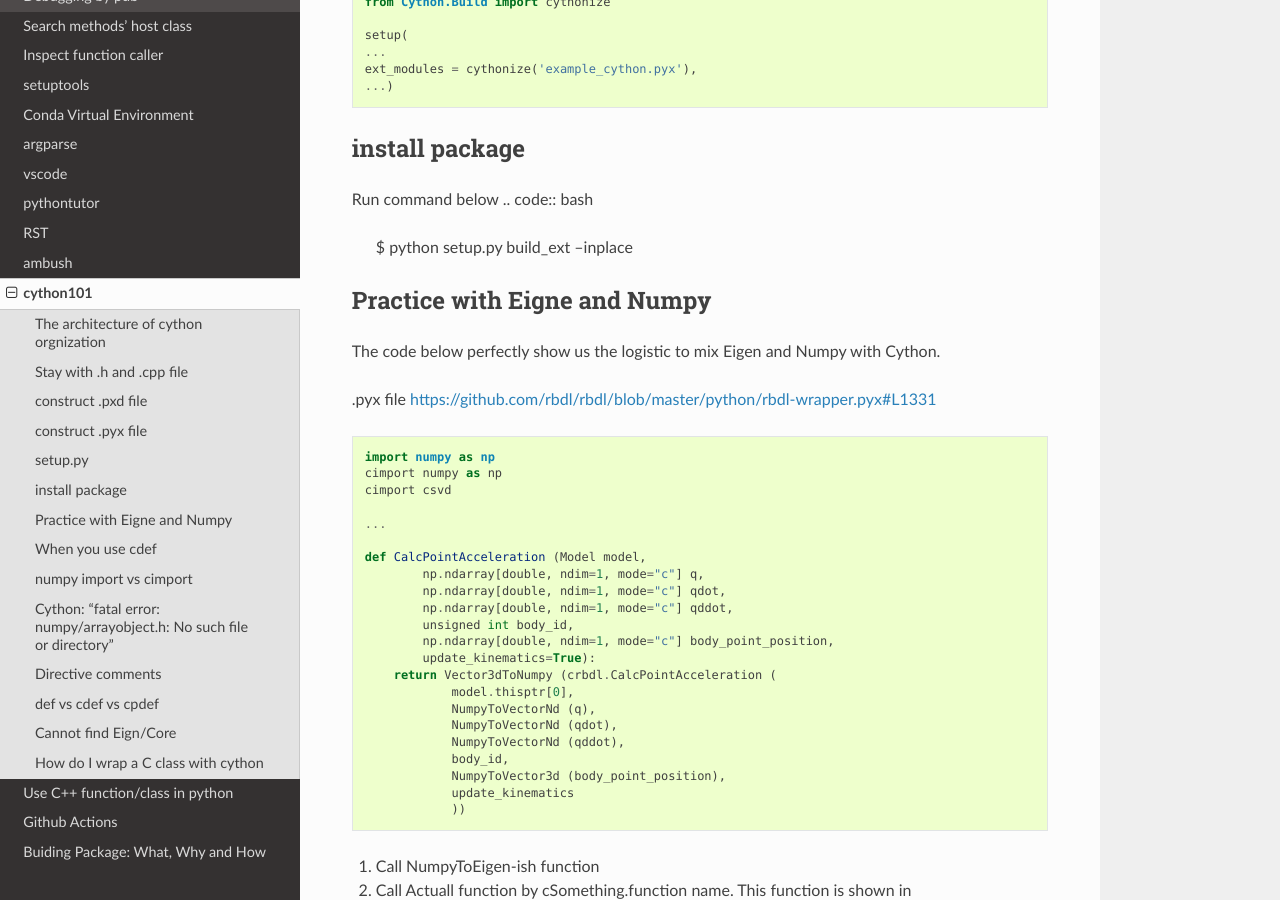
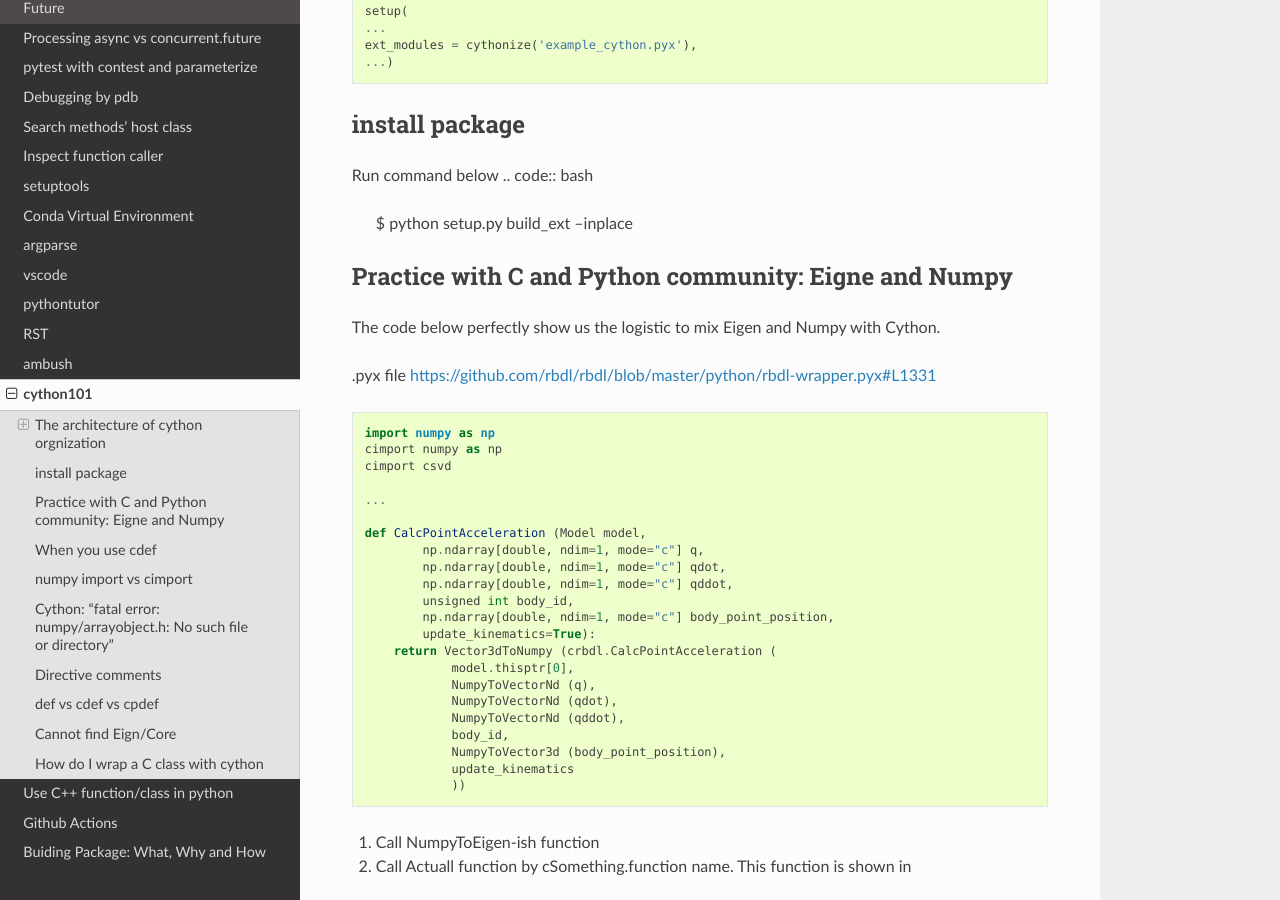
Before and after one commit to ke-zhang-rd/krystal, a Sphinx documentation site: the page built from docs/source/cython.rst, in a window 1280 px wide and 900 px high, scrolled down 2233 px. Built offline with Sphinx 7.4.7 and the Read the Docs theme 2.0.0, drawn with Linux system fonts in a browser that asks for light colours.

Commit message:
Update cython.rst

```diff
--- a/docs/source/cython.rst
+++ b/docs/source/cython.rst
@@ -22,19 +22,19 @@
       src
         .cpp
       python
+        .pyx
         .pxd
-        .pyx
       tests
         .py
     setup.py
 
 Stay with .h and .cpp file
-==========================
+--------------------------
 .h and .cpp files are just pure/raw c++ files. They should be 100% legal in a pure c++ environment.
 
 
 construct .pxd file
-===================
+-------------------
 Here we are basiclly write python code(Cython extension type) as a wrapper to wrap the logic of .h file.
 
 
@@ -71,7 +71,7 @@
 
 
 construct .pyx file
-===================
+-------------------
 
 Here we are basiclly write python code(Cython extension type) as a wrapper to wrap the logic of .cpp file.
 
@@ -115,7 +115,7 @@
 
 
 setup.py
-========
+--------
 make sure code below are in setup.py
 
 .. code::
@@ -135,8 +135,8 @@
 
   $ python setup.py build_ext --inplace
 
-Practice with Eigne and Numpy
-=============================
+Practice with C and Python community: Eigne and Numpy
+=====================================================
 The code below perfectly show us the logistic to mix Eigen and Numpy with Cython.
 
 .pyx file
```
